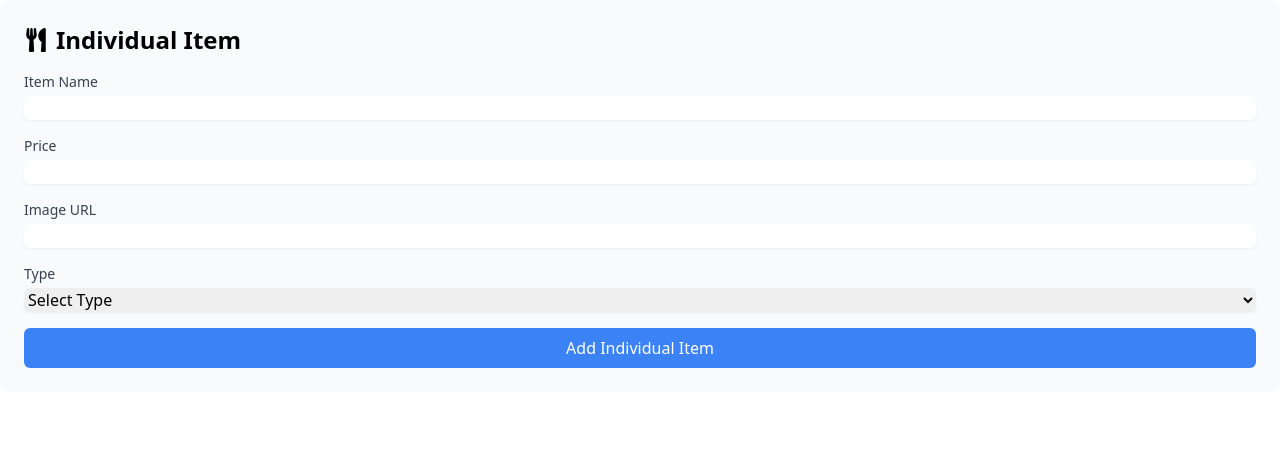
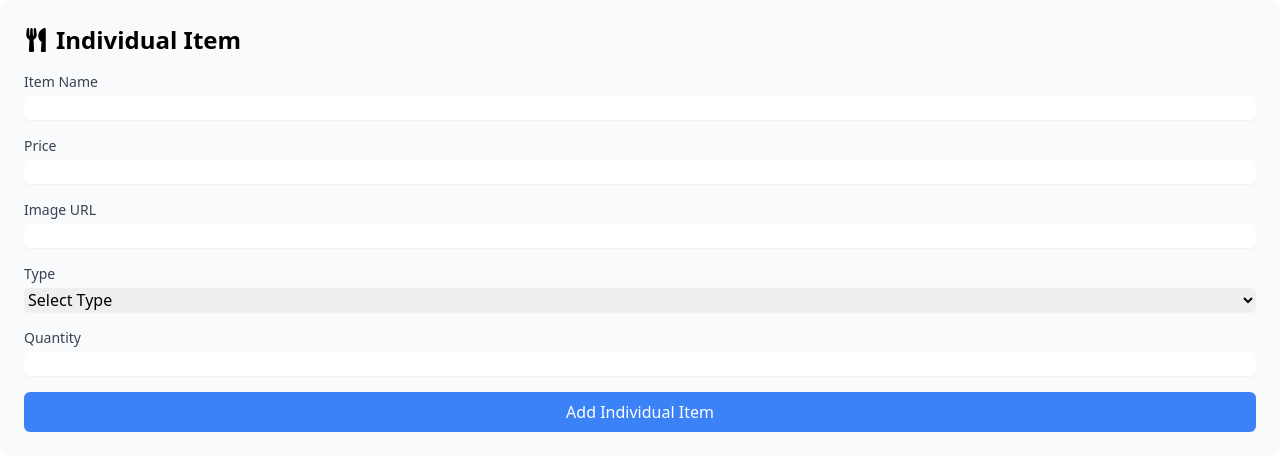
Before and after one commit to havancuong2003/BookingTicketWebsite, a React (Vite) app: page /admin/addmenu in a window 1280 px wide. Shown: the top 470 px of the page. Built offline with nearby package versions, Linux system fonts and the light colour scheme; no server answers.

Commit message:
fix: fix index

```diff
--- a/src/models/menu-item.ts
+++ b/src/models/menu-item.ts
@@ -4,4 +4,5 @@ export interface MenuItem {
     type: "FOOD" | "DRINK";
     price: number;
     image?: string;
+    quantity: number;
 }
--- a/src/pages/admin/menu-control/add-combo/add-combo.tsx
+++ b/src/pages/admin/menu-control/add-combo/add-combo.tsx
@@ -38,6 +38,14 @@ export const AddCombo: React.FC<AddComboProps> = ({ onAdd }) => {
     };
 
     const onSubmit = (data: any) => {
+        const totalQuantity = selectedItems.reduce(
+            (acc, item) => acc + item.quantity,
+            0
+        );
+        if (totalQuantity < 2) {
+            alert("Quantity ít nhất là 2 thì mới tính combo");
+            return;
+        }
         const newCombo: ComboItem = {
             name: data.comboName,
             items: selectedItems
--- a/src/pages/admin/menu-control/add-menu/add-menu.tsx
+++ b/src/pages/admin/menu-control/add-menu/add-menu.tsx
@@ -182,6 +182,46 @@ export const AddMenu: React.FC = () => {
                         )}
                     </div>
 
+                    <div className="mb-4">
+                        <label
+                            htmlFor="individualQuantity"
+                            className="block text-sm font-medium text-gray-700"
+                        >
+                            Quantity
+                        </label>
+                        <input
+                            type="number"
+                            id="individualQuantity"
+                            {...register("quantity", {
+                                required: "Quantity is required",
+                                min: {
+                                    value: 1,
+                                    message: "Quantity must be at least 1",
+                                },
+                            })} // Đăng ký trường quantity
+                            className={`mt-1 block w-full rounded-md shadow-sm ${
+                                errors.quantity
+                                    ? "border-red-500"
+                                    : "border-gray-300"
+                            } focus:border-blue-300 focus:ring focus:ring-blue-200 focus:ring-opacity-50`}
+                            aria-invalid={errors.quantity ? "true" : "false"}
+                            aria-describedby={
+                                errors.quantity
+                                    ? "individualQuantity-error"
+                                    : undefined
+                            }
+                        />
+                        {errors.quantity && (
+                            <p
+                                className="mt-2 text-sm text-red-600"
+                                id="individualQuantity-error"
+                                role="alert"
+                            >
+                                {errors.quantity.message}
+                            </p>
+                        )}
+                    </div>
+
                     <motion.button
                         whileHover={{ scale: 1.05 }}
                         whileTap={{ scale: 0.95 }}
--- a/src/pages/admin/menu-control/menu-list/menu-list.tsx
+++ b/src/pages/admin/menu-control/menu-list/menu-list.tsx
@@ -16,6 +16,8 @@ import { FaUtensils, FaGlassWhiskey } from "react-icons/fa";
 export const MenuList: React.FC = () => {
     const { menuItems, setMenuItems, comboItems, setComboItems, addCombo } =
         useMenu();
+    console.log("comboItems", comboItems);
+
     const [message, setMessage] = useState<string>("");
     const [openSnackbar, setOpenSnackbar] = useState(false);
 
@@ -110,7 +112,8 @@ export const MenuList: React.FC = () => {
                                         />
                                     )}
                                     <span className="text-lg">
-                                        {item.name} - {item.price} - {item.type}
+                                        {item.name} - {item.price} - {item.type}{" "}
+                                        - {item.quantity}
                                     </span>
                                 </div>
                                 <button
--- a/src/pages/user/setting/setting.tsx
+++ b/src/pages/user/setting/setting.tsx
@@ -2,14 +2,12 @@ import React, { useEffect, useState } from "react";
 import {
     FaUser,
     FaPhone,
-    FaMapMarkerAlt,
     FaEnvelope,
     FaLock,
     FaStar,
     FaTicketAlt,
 } from "react-icons/fa";
 import { getUserInfo } from "../../../services";
-import { add } from "ramda";
 
 type UserType = {
     id: string;
@@ -21,7 +19,6 @@ type UserType = {
     picture: string;
 };
 export const Setting = () => {
-    const [user, setUser] = useState({});
     const [loading, setLoading] = useState(true);
     const [error, setError] = useState<string | null>(null);
     const [editField, setEditField] = useState<string | null>(null);
@@ -39,7 +36,7 @@ export const Setting = () => {
         const fetchUserInfo = async () => {
             try {
                 const userInfo = (await getUserInfo()) as UserType; // Call getUserInfo instead
-                setUser(userInfo);
+
                 setFormData(userInfo);
             } catch (err) {
                 setError("Không thể lấy thông tin người dùng.");
```
